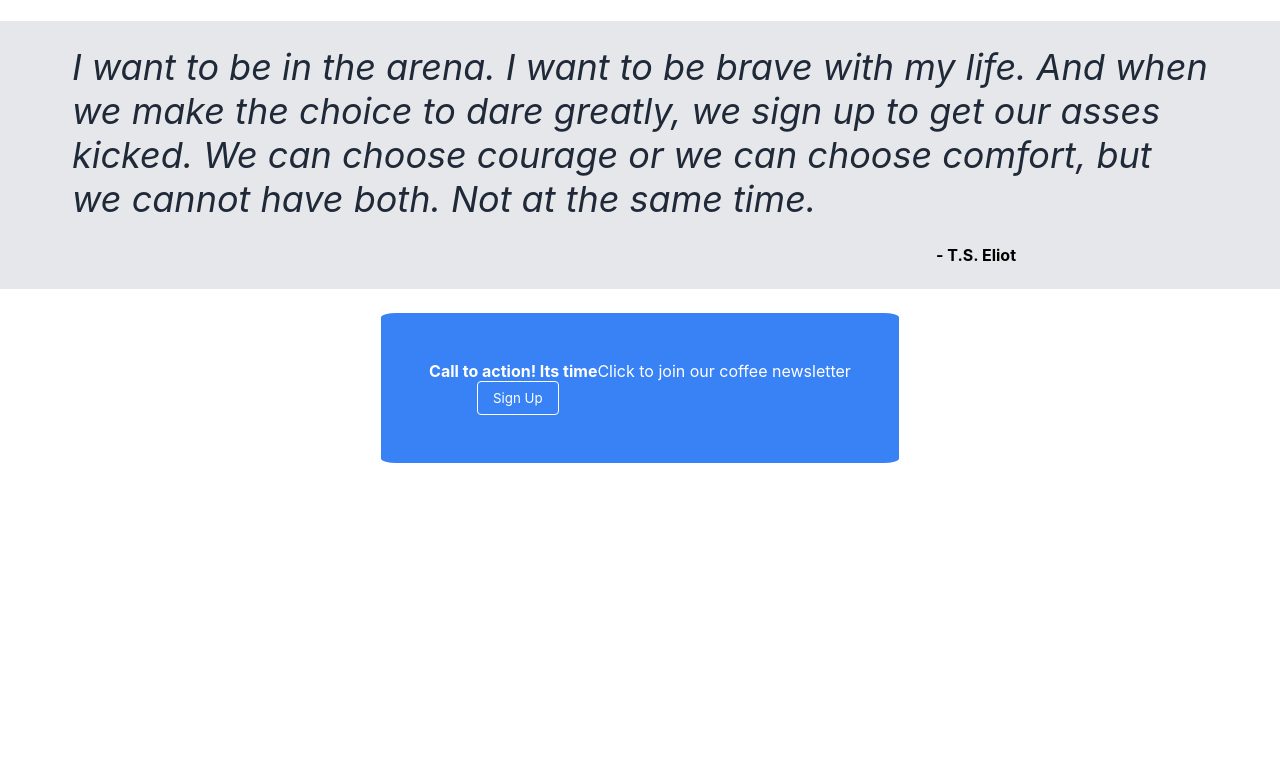
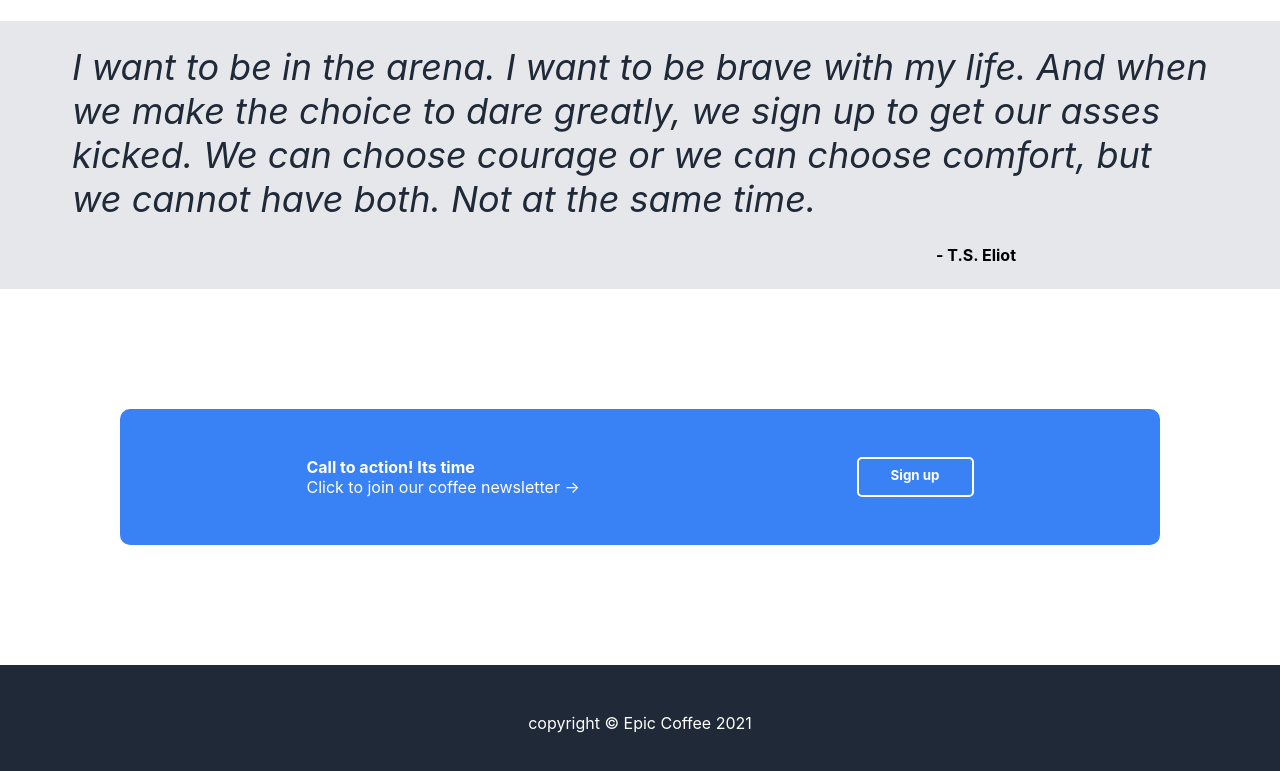
Before and after one commit to SiddhantG11/landing-page, a plain HTML site: page index.html in a window 1280 px wide. Shown: the part 792-1563 px from the top of the page. Before the commit the page ends 1279 px from the top, so only its background shows below. Drawn offline with Linux system fonts and the light colour scheme.

Commit message:
added the footer and arranged the call to action section

```diff
--- a/index.html
+++ b/index.html
@@ -72,19 +72,25 @@
     <div class="item4">
 
         <div class="blue-background">
-            <div class="cta-text">
-                <b>Call to action! Its time</b>
-                Click to join our coffee newsletter
+            <div class="text-button">
+                <div class="cta-text">
+                    <b>Call to action! Its time</b>
+                    Click to join our coffee newsletter ->
+                </div>
+                <div class="button1">
+                    <button><b>Sign up</b></button>
+                </div>
+
             </div>
-            <div class="button">
-                <button style="border: 1px solid white;">Sign Up</button>
-            </div>
+
         </div>
 
     </div>
 
     <div class="footer">
-
+        <div footer-text>
+            copyright © Epic Coffee 2021
+        </div>
     </div>
 
 </body>
--- a/style.css
+++ b/style.css
@@ -151,8 +151,34 @@ a {
     background-color: #3882f6;
     color: #fff;
     padding:  48px;
-    border-radius: 3%;
+    border-radius: 10px;
+    display: flex;
+    margin: 96px;
+    flex: 1;
+    justify-content: space-between;
+}
+.text-button {
+    display: flex;
+    flex: 1;
+    justify-content: space-around;
 }
 .cta-text {
     display: flex;
+    flex-direction: column;
 }
+
+.button1 {
+    border: 2px solid #fff;
+    white-space: nowrap;
+    border-radius: 5px;
+    padding: 0 24px;
+}
+
+.footer {
+    background-color: #1F2937;
+    color: #fff;
+    padding: 48px;
+    display: flex;
+    justify-content: center;
+    align-items: center;
+}
```
